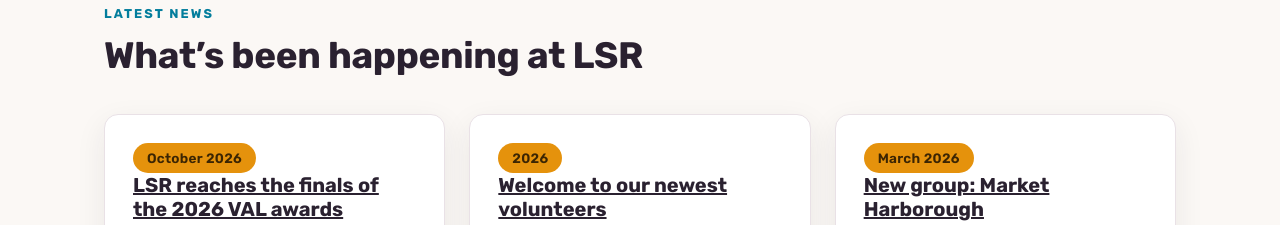
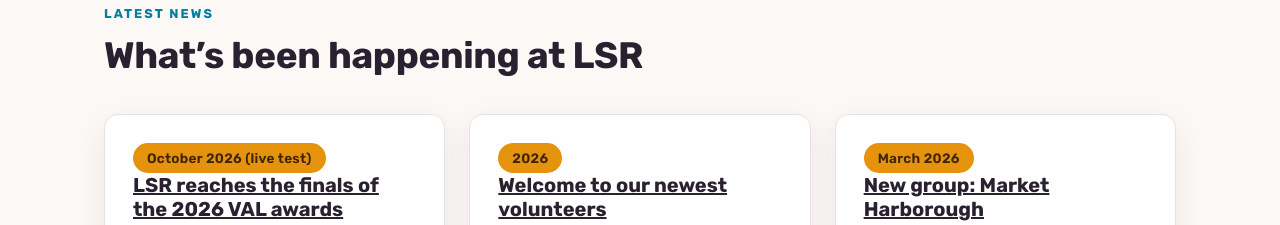
Before and after one commit to goroboro/lsr-demo, an Eleventy site: page src/index.html in a window 1280 px wide. Shown: the part 2328-2553 px from the top of the page. Built offline with nearby package versions, Linux system fonts and the light colour scheme; Eleventy itself is replaced by a stand-in of ours; files that its build step writes are made by us from their sources.

Commit message:
Demo: edit a news badge (will revert)

```diff
--- a/src/news/2026-10-01-val-awards-finalists.md
+++ b/src/news/2026-10-01-val-awards-finalists.md
@@ -2,7 +2,7 @@
 layout: post.njk
 title: "LSR reaches the finals of the 2026 VAL awards"
 date: 2026-10-01
-badge: "October 2026"
+badge: "October 2026 (live test)"
 description: "LSR made the final four in the Volunteer-Led Organisation of the Year category at the 2026 VAL Volunteer Awards — recognition for all of our volunteers."
 permalink: news/{{ page.fileSlug }}/
 ---
```
